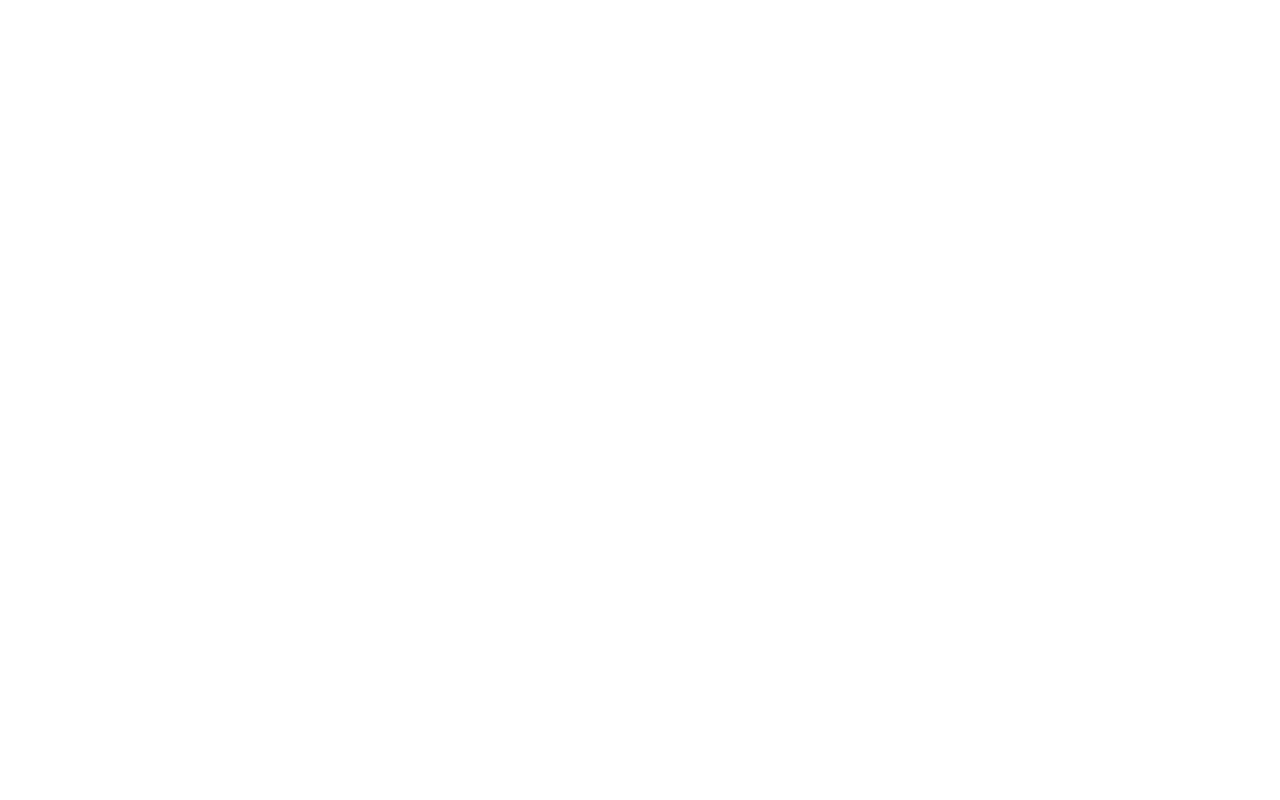
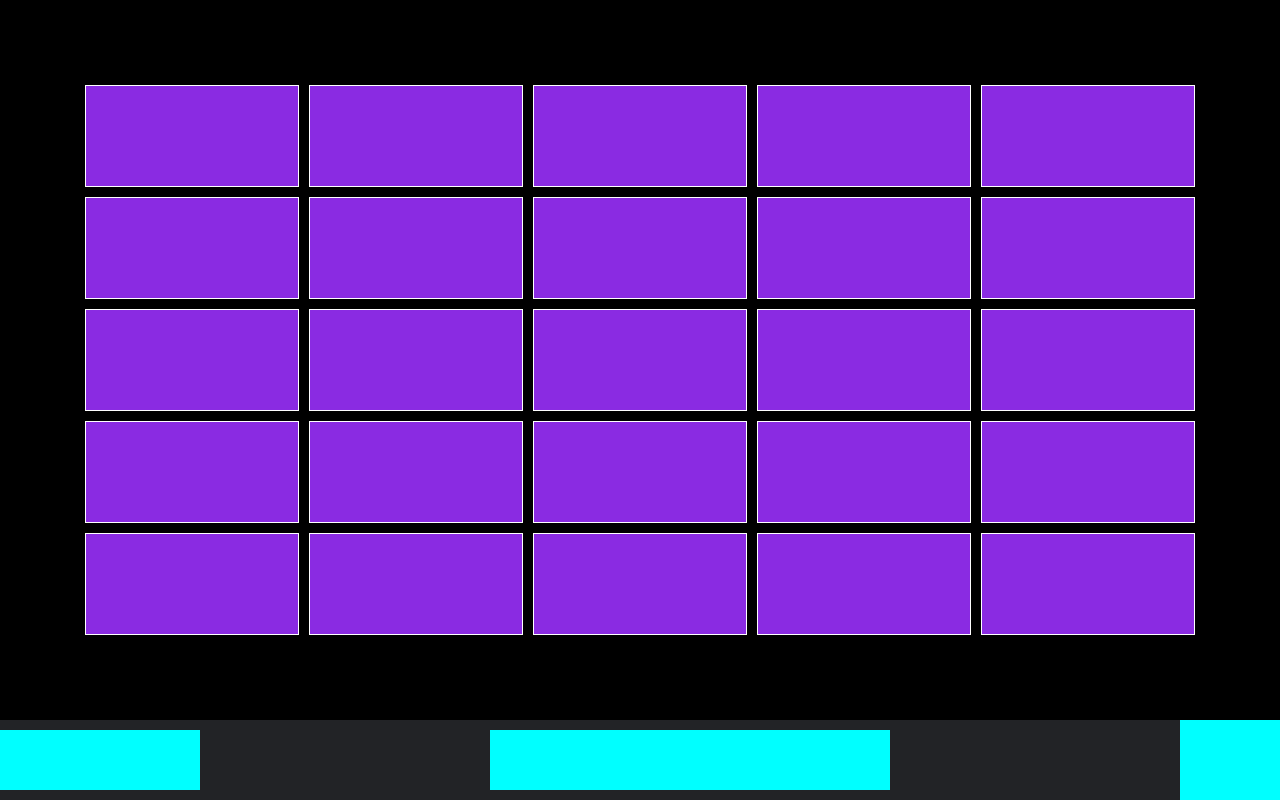
Before and after one commit to Barbon14/html-css-zoom, a plain HTML site: page index.html in a window 1280 px wide. Drawn offline with Linux system fonts and the light colour scheme.

Commit message:
aggiunto struttura pagina

```diff
--- a/css/layout.css
+++ b/css/layout.css
@@ -4,3 +4,51 @@
     padding: 0;
     box-sizing: border-box;
 }
+
+/* schermata call */
+main {
+    height: calc(100vh - 80px);
+    background-color: black;
+    padding: 80px;
+    display: flex;
+    flex-wrap: wrap;
+}
+
+.webcam {
+    /* debug */
+    background-color: blueviolet;
+    border: solid 1px white;
+    height: calc(20% - 10px);
+    width: calc(20% - 10px);
+    margin: 5px;
+}
+
+/* barra di controllo call */
+#controlli {
+    height: 80px;
+    background-color: #222326;
+    display: flex;
+    justify-content: space-between;
+    align-items: center;
+}
+
+#controlli-sx {
+    height: 60px;
+    /* debug */
+    background-color: cyan;
+    width: 200px;
+}
+
+#controlli-cnt {
+    height: 60px;
+    /* debug */
+    background-color: cyan;
+    width: 400px;
+}
+
+#esci {
+    width: 100px;
+    height: 100%;
+    /* debug */
+    background-color: cyan;
+}
--- a/index.html
+++ b/index.html
@@ -4,15 +4,113 @@
     <meta charset="UTF-8">
     <meta http-equiv="X-UA-Compatible" content="IE=edge">
     <meta name="viewport" content="width=device-width, initial-scale=1.0">
-    <title>Document</title>
+    <link rel="stylesheet" href="https://cdnjs.cloudflare.com/ajax/libs/font-awesome/5.15.3/css/all.min.css">
+    <link rel="stylesheet" href="css/layout.css">
+    <title>Zoom replica</title>
 </head>
 <body>
 
-    <!-- schermata webcam  -->
+    <!-- schermata call  -->
     <main>
 
         <!-- contenitore con webcam utente -->
-        <div>
+        <div class="webcam">
+
+        </div>
+
+        <div class="webcam">
+
+        </div>
+
+        <div class="webcam">
+
+        </div>
+
+        <div class="webcam">
+
+        </div>
+
+        <div class="webcam">
+
+        </div>
+
+        <div class="webcam">
+
+        </div>
+
+        <div class="webcam">
+
+        </div>
+
+        <div class="webcam">
+
+        </div>
+
+        <div class="webcam">
+
+        </div>
+
+        <div class="webcam">
+
+        </div>
+
+        <div class="webcam">
+
+        </div>
+
+        <div class="webcam">
+
+        </div>
+
+        <div class="webcam">
+
+        </div>
+
+        <div class="webcam">
+
+        </div>
+
+        <div class="webcam">
+
+        </div>
+
+        <div class="webcam">
+
+        </div>
+
+        <div class="webcam">
+
+        </div>
+
+        <div class="webcam">
+
+        </div>
+
+        <div class="webcam">
+
+        </div>
+
+        <div class="webcam">
+
+        </div>
+
+        <div class="webcam">
+
+        </div>
+
+        <div class="webcam">
+
+        </div>
+
+        <div class="webcam">
+
+        </div>
+
+        <div class="webcam">
+
+        </div>
+
+        <div class="webcam">
 
         </div>
 
@@ -20,20 +118,20 @@
 
     <!-- barra navigazione inferiore -->
     <footer>
-        <nav>
+        <nav id="controlli">
 
             <!-- pulsanti a sinistra -->
-            <div>
+            <div id="controlli-sx">
 
             </div>
 
             <!-- pulsanti centrali -->
-            <div>
+            <div id="controlli-cnt">
 
             </div>
 
             <!-- pulsante esci -->
-            <div>
+            <div id="esci">
 
             </div>
         </nav>
```
